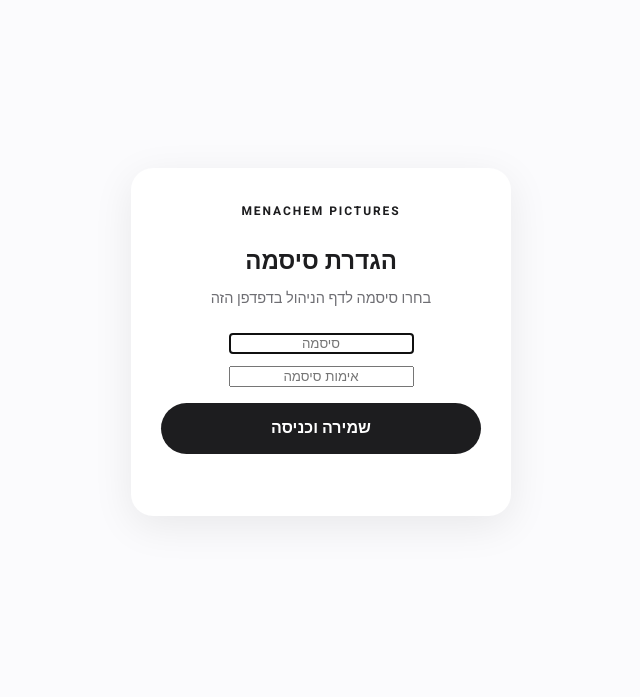
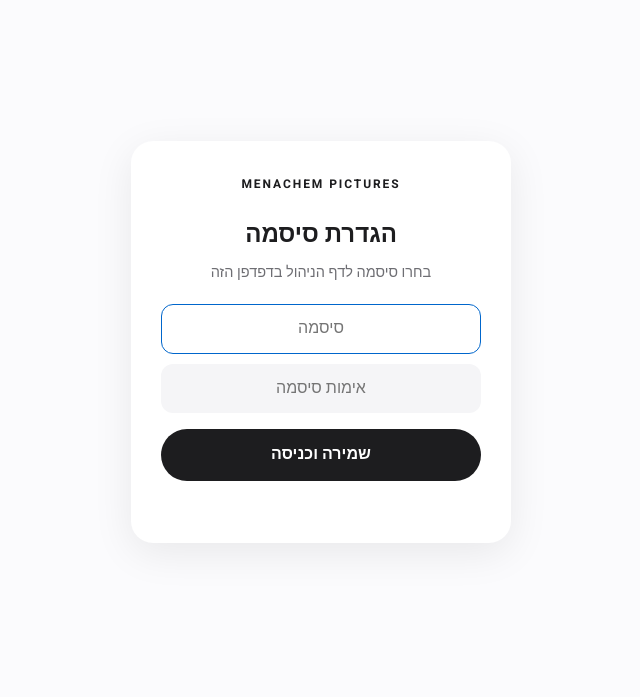
Before and after one commit to menachempictures/contract, a plain HTML site: page admin/index.html in a window 1280 px wide. Shown: the part 58-755 px from the top of the page, without its empty margins (319-959 px from the left). Drawn offline with Linux system fonts and the light colour scheme.

Commit message:
Style password fields
Co-Authored-By: Claude Opus 5.5 <noreply@anthropic.com>
Claude-Session: https://claude.ai/code/session_01RCyBT5gSLfVDUmR6QMLzBT

```diff
--- a/admin/index.html
+++ b/admin/index.html
@@ -36,7 +36,7 @@ h1{font-size:clamp(30px,5vw,44px);line-height:1.1;margin:0 0 8px;font-weight:800
 .colhead{font-size:12px;letter-spacing:.12em;color:var(--mute);font-weight:600;margin-bottom:12px}
 .f{margin-bottom:14px}
 .f label{display:block;font-size:13px;color:var(--sub);margin-bottom:6px;font-weight:500}
-input[type=text],input[type=tel],input[type=date],input[type=number],input[type=search]{width:100%;font:inherit;font-size:16px;color:var(--ink);background:var(--soft);border:1.5px solid transparent;border-radius:12px;padding:11px 14px;outline:none;transition:border-color .2s,background .2s}
+input[type=text],input[type=tel],input[type=date],input[type=number],input[type=search],input[type=password]{width:100%;font:inherit;font-size:16px;color:var(--ink);background:var(--soft);border:1.5px solid transparent;border-radius:12px;padding:11px 14px;outline:none;transition:border-color .2s,background .2s}
 input:focus{border-color:var(--accent);background:#fff}
 .money{position:relative}.money input{padding-left:34px}
 .money::after{content:"₪";position:absolute;left:14px;top:50%;transform:translateY(-50%);color:var(--mute)}
```
